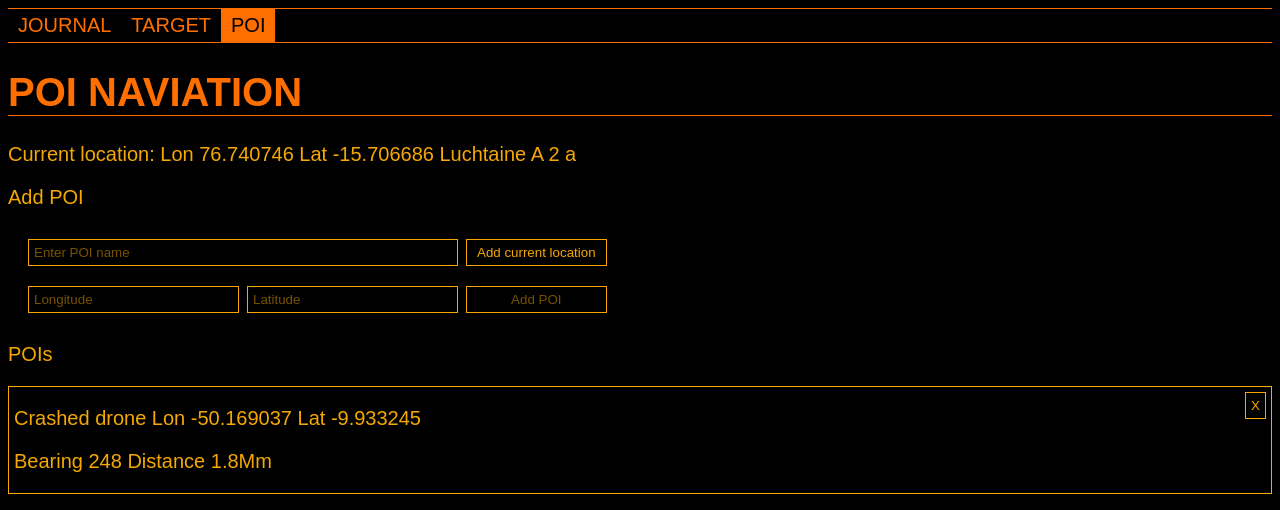
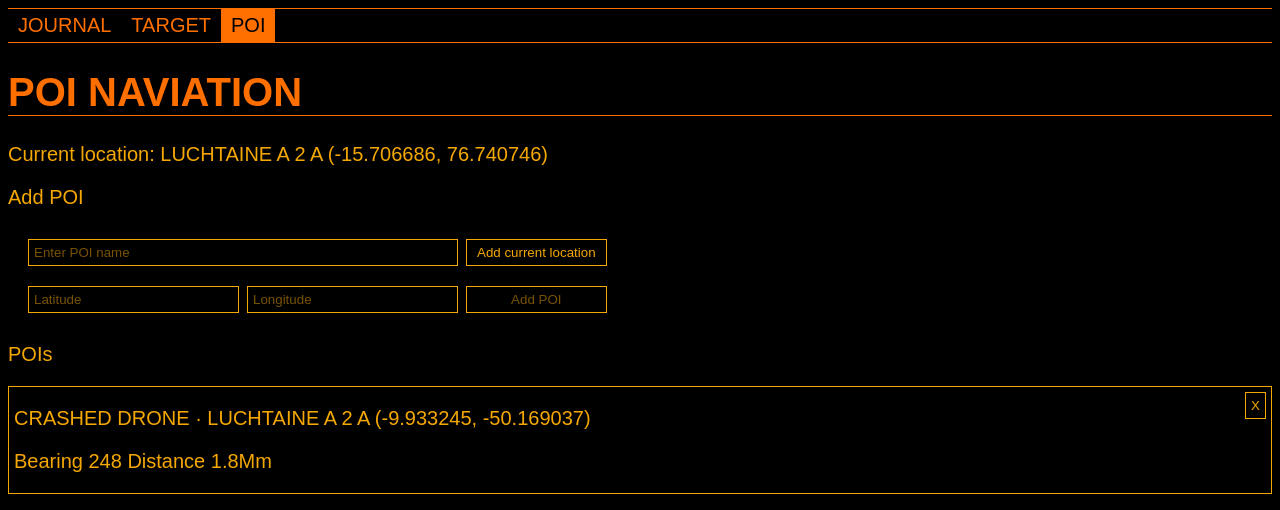
Before and after one commit to ago1024/edeventserver, an Angular app in the folder eddisplay/: page /poi in a window 1280 px wide. Shown: the top 510 px of the page. Built offline with nearby package versions, Linux system fonts and the light colour scheme; no server answers.

Commit message:
[frontend] Reorder lat/lon display

```diff
--- a/eddisplay/src/app/poi-navigation/poi-navigation-element/poi-navigation-element.component.html
+++ b/eddisplay/src/app/poi-navigation/poi-navigation-element/poi-navigation-element.component.html
@@ -1,4 +1,4 @@
 <div>
-	<p class="poi-location">{{poi.Name}} Lon {{poi.Longitude}} Lat {{poi.Latitude}}</p>
+	<p class="poi-location text-upper">{{poi.Name}} &middot; {{poi.BodyName}} ({{poi.Latitude}}, {{poi.Longitude}})</p>
 	<p class="poi-status" *ngIf="status">Bearing {{status.Bearing | number: '1.0-0' }} Distance {{ status.Distance | distance }}</p>
 </div>
--- a/eddisplay/src/app/poi-navigation/poi-navigation.component.html
+++ b/eddisplay/src/app/poi-navigation/poi-navigation.component.html
@@ -2,10 +2,9 @@
 
 <p>
 	Current location:
-	<span *ngIf="service.location">
-		Lon {{service.location.Longitude}}
-		Lat {{service.location.Latitude}}
+	<span class="text-upper" *ngIf="service.location">
 		{{service.location.BodyName}}
+		({{service.location.Latitude}}, {{service.location.Longitude}})
 	</span>
 	<span *ngIf="!service.location">
 		Unknown
@@ -26,10 +25,10 @@
 	</tr>
 	<tr>
 		<td>
-			<input [(ngModel)]="poiLon" required placeholder="Longitude">
+			<input [(ngModel)]="poiLat" required placeholder="Latitude">
 		</td>
 		<td>
-			<input [(ngModel)]="poiLat" required placeholder="Latitude">
+			<input [(ngModel)]="poiLon" required placeholder="Longitude">
 		</td>
 		<td>
 			<button (click)="addPoi()" [disabled]="!service.location || poiLon === undefined || poiLat === undefined ? true : null">
```
Also changed, not shown: 1 other file (tests, documents, lock files or other folders).
